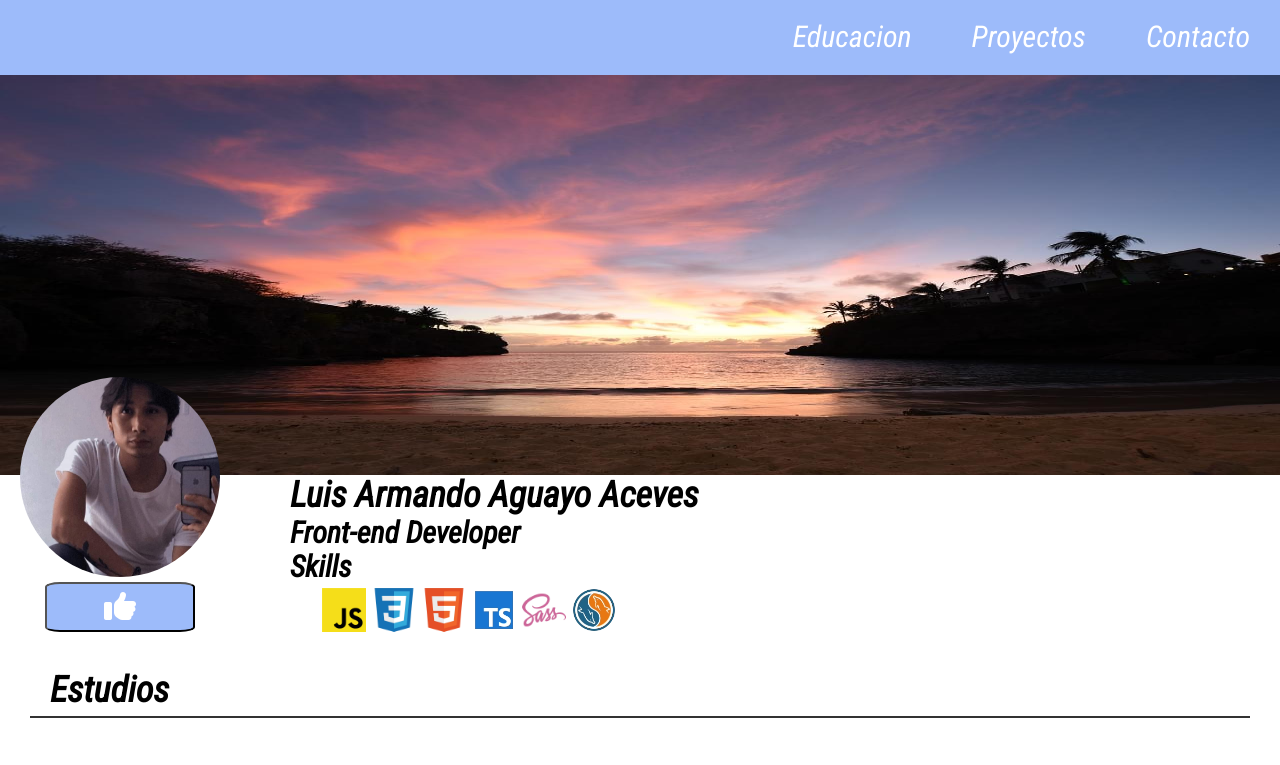
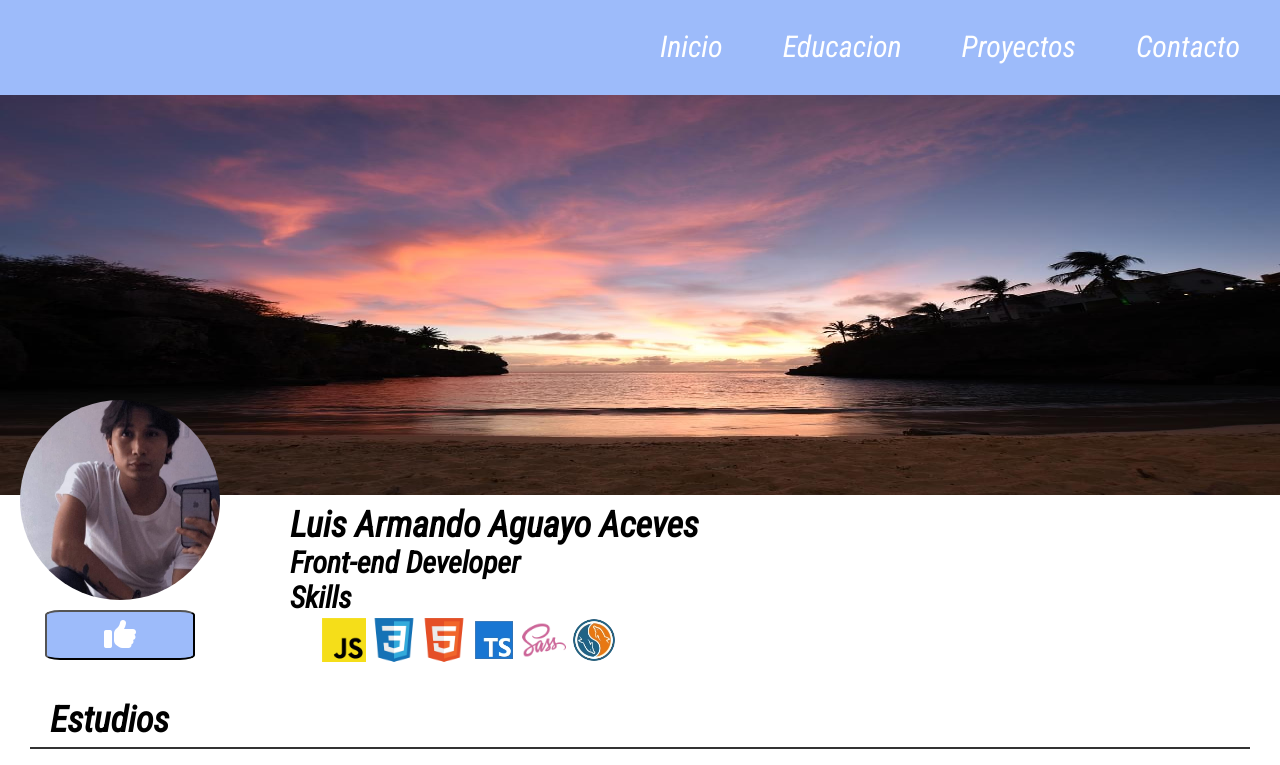
Before and after one commit to luiarmandoaguayoaceves/Portafolio, a website: page index.html in a window 1280 px wide. Shown: the top 765 px of the page. Drawn offline with Linux system fonts and the light colour scheme; files that its build step writes are made by us from their sources.

Commit message:
agregando icono y estilos al navegador

```diff
--- a/index.html
+++ b/index.html
@@ -8,20 +8,20 @@
     <link rel="preconnect" href="https://fonts.googleapis.com">
     <link rel="preconnect" href="https://fonts.gstatic.com" crossorigin>
     <link href="https://fonts.googleapis.com/css2?family=Roboto+Condensed:ital@1&display=swap" rel="stylesheet">
-
+    <link rel="icon" href="build/img/icons8-portafolio-48.png" type="image/png">
     <link rel="stylesheet" href="build/css/app.css">
-    <link rel="stylesheet" href="style/normalize.css">
     <script src="https://kit.fontawesome.com/9e36f99aa2.js" crossorigin="anonymous"></script>
     <title>Portafolio LAAA</title>
 </head>
 
 <body>
     <nav class="navegador">
-        <li><a href="">Educacion</a></li>
-        <li><a href="">Proyectos</a></li>
-        <li><a href="">Contacto</a></li>
+        <li><a href="#inicio">Inicio</a></li>
+        <li><a href="#educacion">Educacion</a></li>
+        <li><a href="#proyectos">Proyectos</a></li>
+        <li><a href="#contactame">Contacto</a></li>
     </nav>
-    <div class="portada">
+    <div class="portada" id="inicio">
 
     </div>
     <div class="perfil">
@@ -49,7 +49,7 @@
             </div>
         </div>
     </div>
-    <h2>Estudios</h2>
+    <h2 id="educacion">Estudios</h2>
     <div class="educacion">
         <section class="secundaria">
             <picture>
@@ -81,7 +81,7 @@
             <p>Ingeniero en desarrollo de software con desarrollo en redes inteligencia artificial bash entre otro.</p>
         </section>
     </div>
-    <h2>Proyectos</h2>
+    <h2 id="proyectos">Proyectos</h2>
     <div class="container">
         <div class="card">
             <picture>
@@ -154,7 +154,7 @@
             </div>
         </div>
     </div>
-    <h2>Formulario</h2>
+    <h2 id="contactame">Formulario</h2>
     <div class="formulario">
         <form action="form" method="post">
             <div class="campo">
@@ -179,13 +179,15 @@
             </div>
         </form>
     </div>
+    <a target="_blank" href="https://icons8.com/icon/LoyAjcvVKv1K/portafolio">portafolio</a> icono de <a target="_blank" href="https://icons8.com">Icons8</a>
     <footer>
         <div class="footer">
             <p>Todos los derechos reservados</p>
             <p>Luis Armando Aguayo Aceves Diciembre-2023</p>
         </div>
     </footer>
-    <script src="js/modernizr.js"></script>
+    <script src="build/js/modernizr.js"></script>
+    <script src="build/js/app.js"></script>
 </body>
 
 </html>
--- /dev/null
+++ b/src/js/app.js
@@ -0,0 +1,2 @@
+navegador = document.querySelector('.navegador')
+console.log(navegador);
--- a/src/scss/base/_globales.scss
+++ b/src/scss/base/_globales.scss
@@ -62,3 +62,14 @@ h2:not(:first-child):nth-child(even){
     padding: .5rem 2rem ;
     margin: 3rem;
 }
+
+h2{
+    margin-top: 10px
+}
+h2:target {
+    scroll-margin-top: 10rem;
+}
+
+html{
+    scroll-behavior: smooth;
+}
--- a/src/scss/layout/_navegador.scss
+++ b/src/scss/layout/_navegador.scss
@@ -5,6 +5,11 @@
     background-color: v.$azulTransparente;
     display: flex;
     justify-content: end;
+    position: fixed;
+    width: 100%;
+    z-index: 1000;
+    padding: 10px;
+    top: 0;
 }
 
 .navegador li{
--- a/src/scss/layout/_portada.scss
+++ b/src/scss/layout/_portada.scss
@@ -5,4 +5,9 @@
     content: url(../img/portada.jpg);
     width: 100vw;
     height: 50vh;
+    margin-top: 95px;
 }
+
+.portada:target{
+    scroll-margin-top: 9.5rem;
+}
```
Also changed, not shown: build/css/app.css, build/img/icons8-portafolio-48.avif (added), build/img/icons8-portafolio-48.png (added), build/img/icons8-portafolio-48.webp (added), build/js/app.js (added), src/img/icons8-portafolio-48.png (added), style/normalize.css (deleted), 2 other files.
